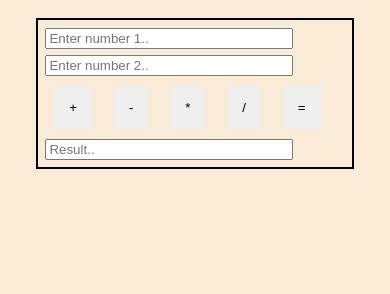
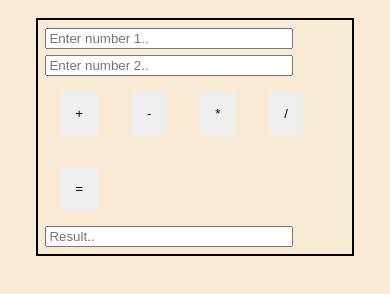
Before and after one commit to prudhvi0215/CalculatorWithCallBack, a plain HTML site: page index.html in a window 390 px wide. Shown: the part 116-410 px from the top of the page. Drawn offline with Linux system fonts and the light colour scheme.

Commit message:
Updated Media queries

```diff
--- a/styles.css
+++ b/styles.css
@@ -45,13 +45,17 @@ main{
 }
 
 /******* Media Queries ******/
-
 @media (max-width: 768px)
 {
     #calc{
         border: 2px solid black;
         width: 80%;
         padding: 2%;
+    }
+
+    button{
+        margin: 5%;
+        padding: 4%%;
     }
 
     #n1{
```
